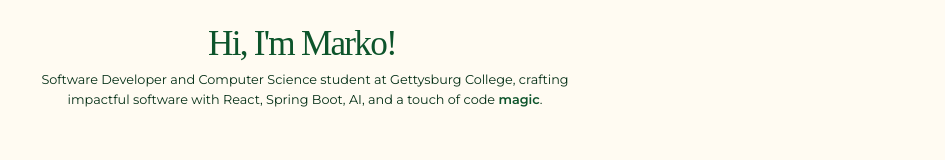
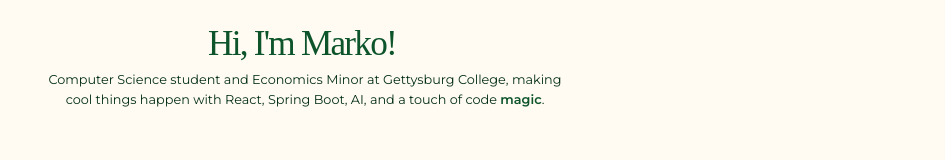
Before and after one commit to mrktsm/portfolio, a React (Vite) app: page / in a window 1280 px wide. Shown: the part 348-508 px from the top of the page, without its empty margins (335-1280 px from the left). Built offline with nearby package versions, Linux system fonts and the light colour scheme; a web font is replaced by a local one.

Commit message:
New Subtitle

```diff
--- a/src/App.tsx
+++ b/src/App.tsx
@@ -225,11 +225,11 @@
           style={{ fontSize: "calc(0.5vw + 0.4rem)" }}
         >
           <p>
-            Software Developer and Computer Science student at Gettysburg
-            College, crafting
+            Computer Science student and Economics Minor at Gettysburg College,
+            making
           </p>
           <p>
-            impactful software with React, Spring Boot, AI, and a touch of code{" "}
+            cool things happen with React, Spring Boot, AI, and a touch of code{" "}
             <MagicWord />.
           </p>
         </div>
```
